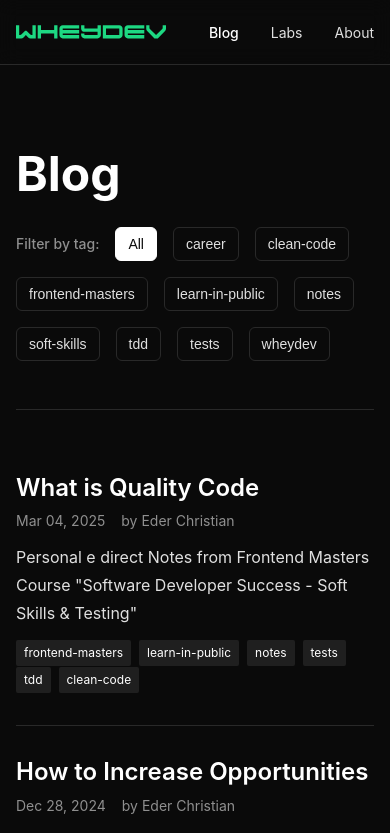
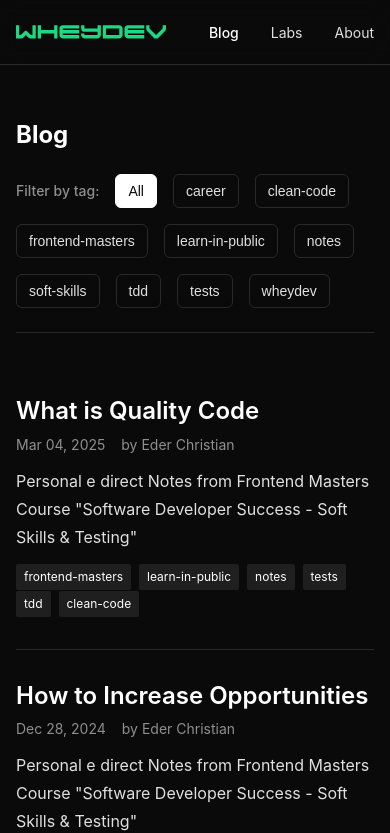
Before and after one commit to wheydev/whey.dev, a Next.js app: page /blog in a window 390 px wide. Shown: the top 833 px of the page. Built offline with nearby package versions, Linux system fonts and the light colour scheme.

Commit message:
Update blog list with responsive typography

```diff
--- a/app/blog/BlogListWithPagination.tsx
+++ b/app/blog/BlogListWithPagination.tsx
@@ -7,15 +7,25 @@ import { useState, useMemo } from 'react'
 import type { Post } from '@/lib/mdx'
 
 const PageHeader = styled('div', {
-  paddingTop: '$12',
-  paddingBottom: '$12',
+  paddingTop: '$6',
+  paddingBottom: '$6',
   borderBottom: '1px solid $border',
+
+  '@md': {
+    paddingTop: '$12',
+    paddingBottom: '$12',
+  },
 })
 
 const PageTitle = styled('h1', {
-  fontSize: '$5xl',
+  fontSize: '$2xl',
   fontWeight: '$bold',
-  marginBottom: '$4',
+  marginBottom: '$3',
+
+  '@md': {
+    fontSize: '$5xl',
+    marginBottom: '$4',
+  },
 })
 
 const FilterSection = styled('div', {
```
